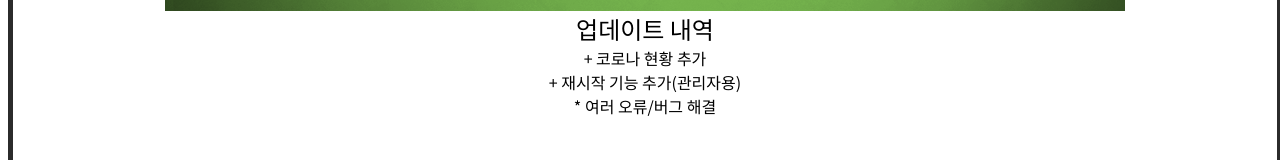
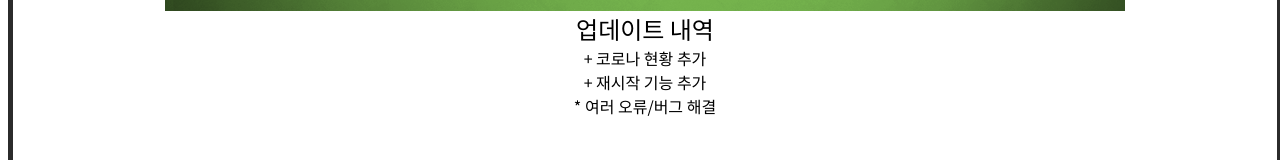
Before and after one commit to NamuTree0345/1000spabot-web, a plain HTML site: page updatelog.html in a window 1280 px wide. Shown: the part 1614-1774 px from the top of the page. Drawn offline with Linux system fonts and the light colour scheme.

Commit message:
재시작을 관리자용이 아니라 모두의 재시작으로 바꿨습니다!

```diff
--- a/updatelog.html
+++ b/updatelog.html
@@ -39,9 +39,8 @@
         <img src="update.png"/><br/>
         <div class="textNormal_center">업데이트 내역</div>
         <div class="text_center">+ 코로나 현황 추가</div>
-        <div class="text_center">+ 재시작 기능 추가(관리자용)</div>
+        <div class="text_center">+ 재시작 기능 추가</div>
         <div class="text_center">* 여러 오류/버그 해결</div>
-
 
         <br/><br/><br/><br/><br/><br/>Copyright 2020, 슾아슾아데브랄까나?<br/>착한 개발팀
     </body>
```
